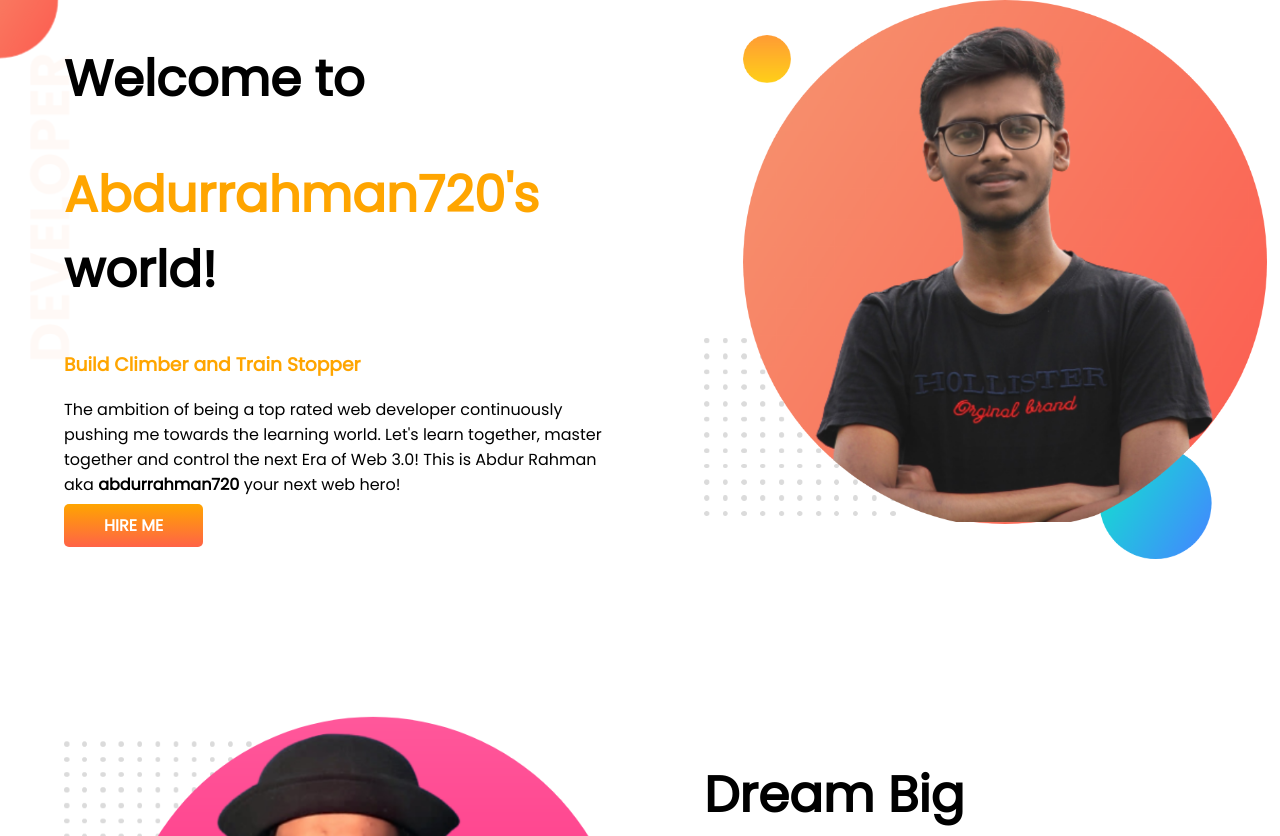
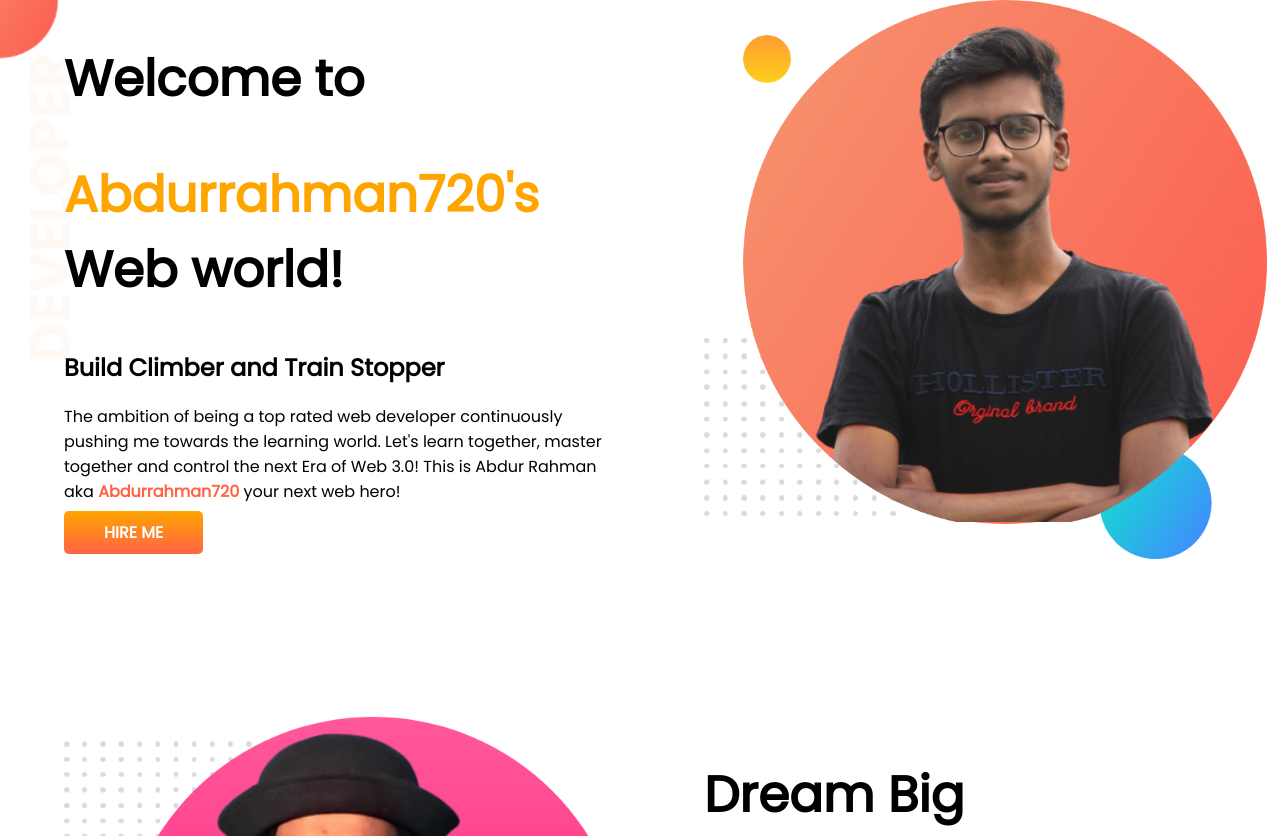
Before and after one commit to abdurrahman720/portfolio, a plain HTML site: page index.html in a window 1280 px wide. Shown: the top 836 px of the page. Drawn offline with Linux system fonts and the light colour scheme.

Commit message:
extended

```diff
--- a/index.html
+++ b/index.html
@@ -14,9 +14,9 @@
    <section class="top-banner flexible">
     <div class="half-width">
         <h1>Welcome to </h1>
-    <h1><span class="orange">Abdurrahman720's</span> world!</h1>
-    <h3>Build Climber and Train Stopper</h3>
-    <p>The ambition of being a top rated web developer continuously pushing me towards the learning world. Let's learn together, master together and control the next Era of Web 3.0! This is Abdur Rahman aka <strong>abdurrahman720</strong> your next web hero! </p>
+    <h1><span class="orange">Abdurrahman720's</span> Web world!</h1>
+    <h2>Build Climber and Train Stopper</h2>
+    <p>The ambition of being a top rated web developer continuously pushing me towards the learning world. Let's learn together, master together and control the next Era of Web 3.0! This is Abdur Rahman aka <strong><a target="_blank" href="https://www.facebook.com/abdurrahman.720/">Abdurrahman720</a></strong> your next web hero! </p>
     <a class="link-button" target="_blank" href="https://my.bio/abdurrahman720">HIRE ME</a>
     </div>
     <div class="half-width">
--- a/styles.css
+++ b/styles.css
@@ -73,3 +73,13 @@ footer{
     color: gray;
     font-size: 10px;
 }
+
+a{
+    text-decoration: none;
+    color: tomato;
+    font-weight: bold;
+}
+a:hover{
+    background-color: orange;
+    color: blue;
+}
```
